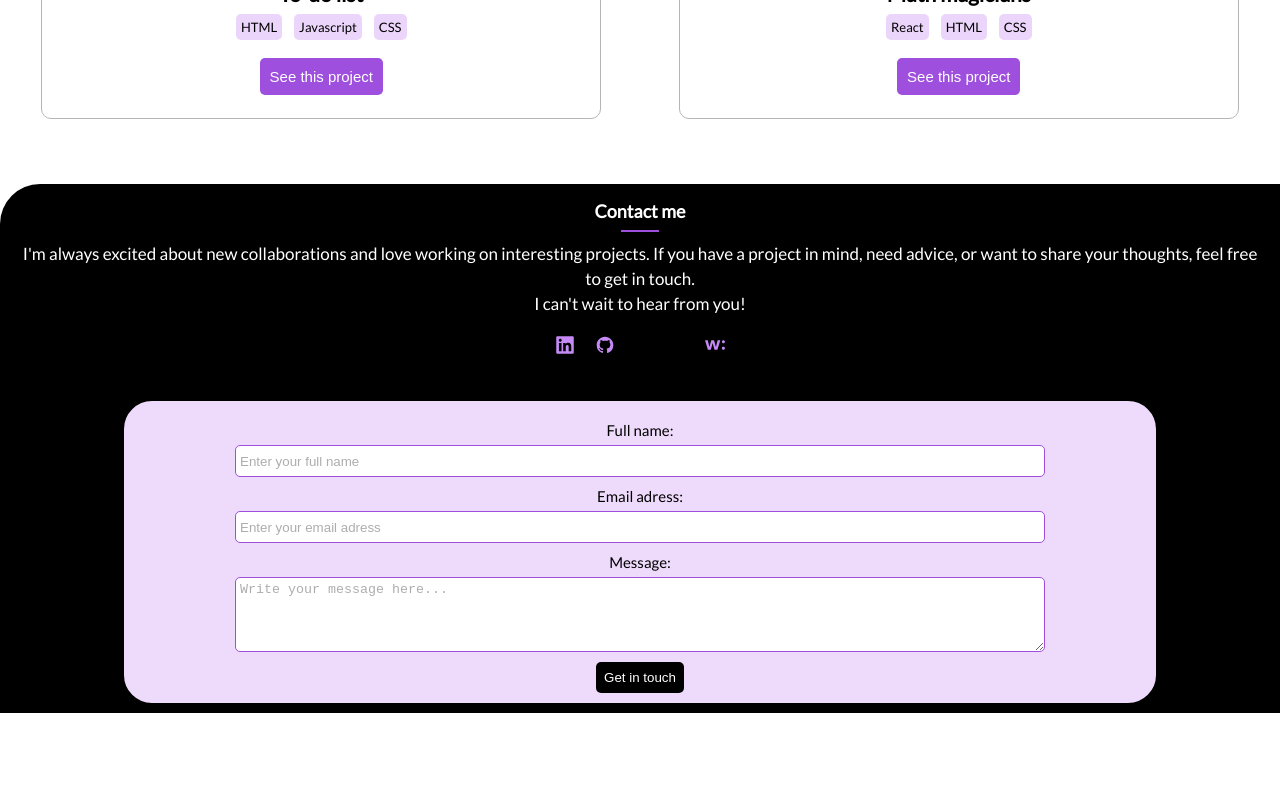
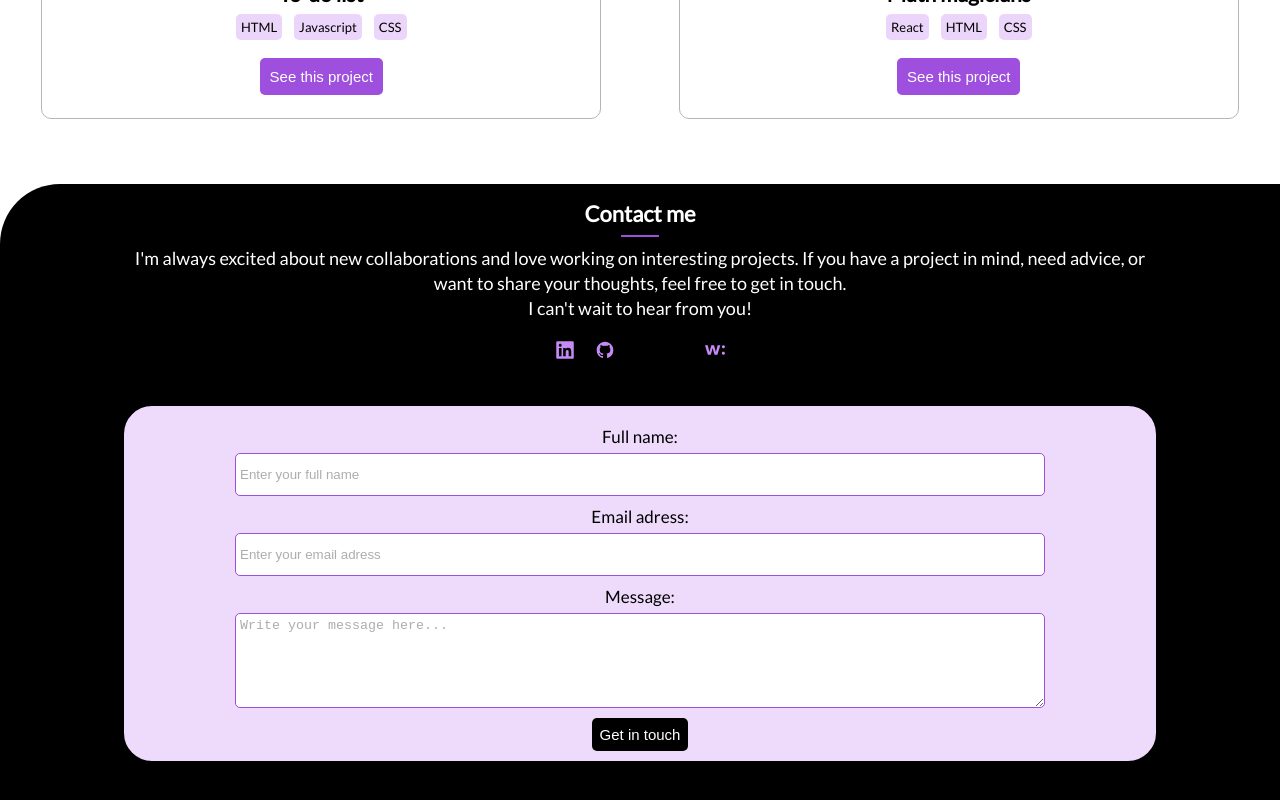
Before and after one commit to mariegrace31/official_portfolio, a React (Create React App) app: page / in a window 1280 px wide. Shown: the part 2671-3471 px from the top of the page. Before the commit the page ends 3434 px from the top, so only its background shows below. Built offline with nearby package versions, Linux system fonts and the light colour scheme; some icons are missing.

Commit message:
Style the tablet version of the contact form

```diff
--- a/src/styles/Contact.css
+++ b/src/styles/Contact.css
@@ -7,9 +7,8 @@
 
 .contact {
   background-color: var(--fourth-color);
-  padding: 8px;
+  padding: 8px 8px 50px 8px;
   margin-top: 50px;
-  margin-bottom: 50px;
   border-top-left-radius: 40px;
 }
 
@@ -122,3 +121,42 @@ textarea:focus {
   font-size: 14px;
   line-height: 25px;
 }
+
+/* Tablet */
+
+@media (min-width: 768px) {
+  .contact {
+    border-top-left-radius: 60px;
+  }
+
+  .contact h2 {
+    font-size: 22px;
+  }
+
+  .contact p {
+    font-size: 18px;
+    width: 83%;
+    margin-left: auto;
+    margin-right: auto;
+  }
+
+  label {
+    font-size: 17px;
+  }
+
+  input {
+    height: 43px;
+  }
+
+  textarea {
+    height: 95px;
+  }
+
+  .submit-btn {
+    font-size: 15px;
+  }
+
+  .submission-message h4 {
+    font-size: 18px;
+  }
+}
```
